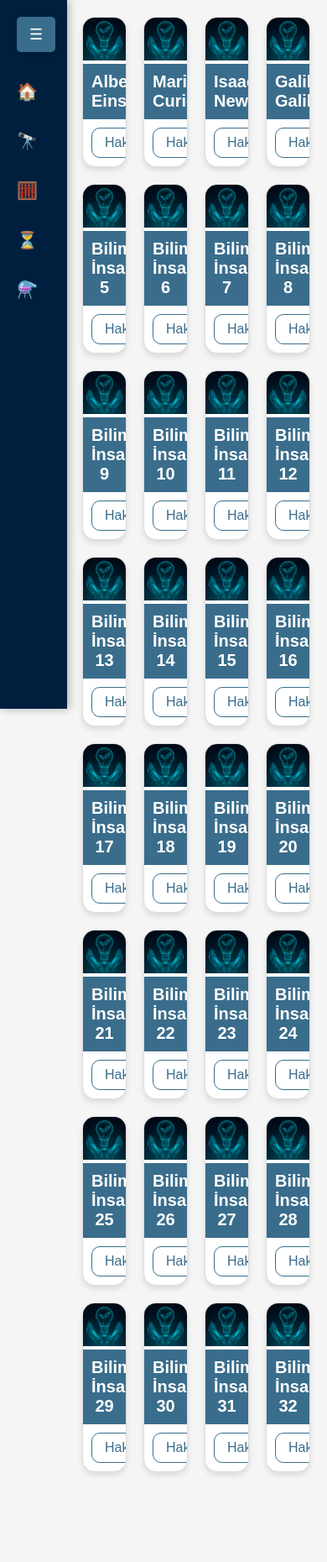
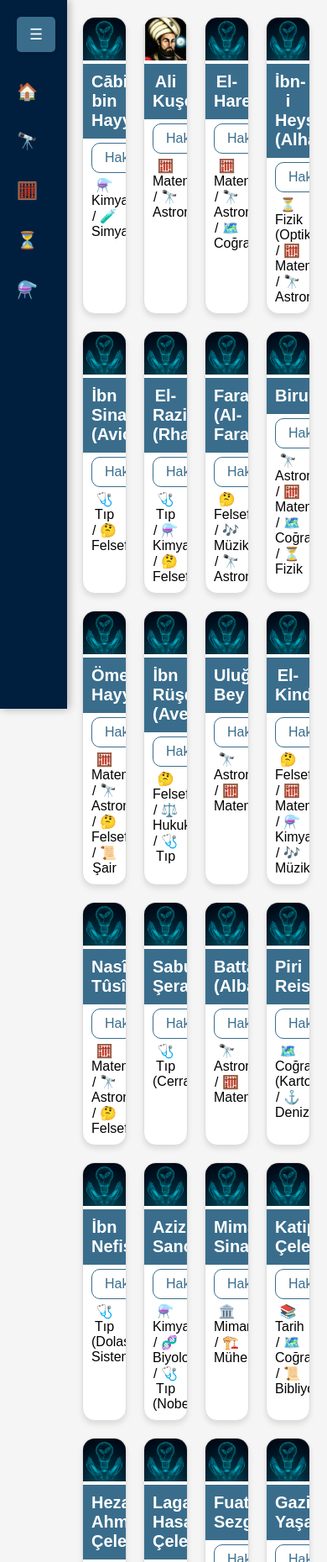
Before and after one commit to Emre1nel/Emre1nel, a plain HTML site: page TRALM.html in a window 390 px wide. Shown: the top 1860 px of the page at 84% size. Before the commit the page ends 1793 px from the top, so only its background shows below. Drawn offline with Linux system fonts and the light colour scheme.

Commit message:
Add files via upload

```diff
--- a/TRALM.html
+++ b/TRALM.html
@@ -8,229 +8,261 @@
 
 </head>
 <body>
-    <div class="container">
+       <div class="container">
         <div class="card">
-            <img src="images11/ss33442111.png" alt="Albert Einstein">
-            <h3>Albert Einstein</h3>
+            <img src="images11/ss33442111.png" alt="Cābir bin Hayyān">
+            <h3>Cābir bin Hayyān</h3>
             <div class="about">
-                <a href="einstein.html">Hakkında</a>
+                <a href="CBH.html">Hakkında</a>
+                <p>⚗️ Kimya / 🧪 Simya</p> <!-- p1 düzeltildi ve alan eklendi -->
             </div>
         </div>
         <div class="card">
-            <img src="images11/ss33442111.png" alt="Marie Curie">
-            <h3>Marie Curie</h3>
+            <img src="images11/KSCF.jpg" alt="Ali Kuşçu">
+            <h3>Ali Kuşçu</h3>
             <div class="about">
-                <a href="curie.html">Hakkında</a>
+                <a href="KSC.html">Hakkında</a>
+                <p>🧮 Matematik / 🔭 Astronomi</p> <!-- p1 düzeltildi -->
             </div>
         </div>
         <div class="card">
-            <img src="images11/ss33442111.png" alt="Isaac Newton">
-            <h3>Isaac Newton</h3>
+            <img src="images11/ss33442111.png" alt="El-Harezmi">
+            <h3>El-Harezmi</h3>
             <div class="about">
-                <a href="newton.html">Hakkında</a>
+                <a href="harezmi.html">Hakkında</a>
+                <p>🧮 Matematik / 🔭 Astronomi / 🗺️ Coğrafya</p> <!-- Newton yerine -->
             </div>
         </div>
         <div class="card">
-            <img src="images11/ss33442111.png" alt="Galileo Galilei">
-            <h3>Galileo Galilei</h3>
+            <img src="images11/ss33442111.png" alt="İbn-i Heysem">
+            <h3>İbn-i Heysem (Alhazen)</h3>
             <div class="about">
-                <a href="galilei.html">Hakkında</a>
+                <a href="ibn_heysem.html">Hakkında</a>
+                <p>⏳ Fizik (Optik) / 🧮 Matematik / 🔭 Astronomi</p> <!-- Galilei yerine -->
             </div>
         </div>
         <div class="card">
-            <img src="images11/ss33442111.png" alt="Bilim İnsanı 5">
-            <h3>Bilim İnsanı 5</h3>
+            <img src="images11/ss33442111.png" alt="İbn Sina">
+            <h3>İbn Sina (Avicenna)</h3>
             <div class="about">
-                <a href="#">Hakkında</a>
+                <a href="ibn_sina.html">Hakkında</a>
+                <p>🩺 Tıp / 🤔 Felsefe</p> <!-- Bilim İnsanı 5 yerine -->
             </div>
         </div>
         <div class="card">
-            <img src="images11/ss33442111.png" alt="Bilim İnsanı 6">
-            <h3>Bilim İnsanı 6</h3>
+            <img src="images11/ss33442111.png" alt="El-Razi">
+            <h3>El-Razi (Rhazes)</h3>
             <div class="about">
-                <a href="#">Hakkında</a>
+                <a href="el_razi.html">Hakkında</a>
+                <p>🩺 Tıp / ⚗️ Kimya / 🤔 Felsefe</p> <!-- Bilim İnsanı 6 yerine -->
             </div>
         </div>
         <div class="card">
-            <img src="images11/ss33442111.png" alt="Bilim İnsanı 7">
-            <h3>Bilim İnsanı 7</h3>
+            <img src="images11/ss33442111.png" alt="Farabi">
+            <h3>Farabi (Al-Farabi)</h3>
             <div class="about">
-                <a href="#">Hakkında</a>
+                <a href="farabi.html">Hakkında</a>
+                <p>🤔 Felsefe / 🎶 Müzik / 🔭 Astronomi</p> <!-- Bilim İnsanı 7 yerine -->
             </div>
         </div>
         <div class="card">
-            <img src="images11/ss33442111.png" alt="Bilim İnsanı 8">
-            <h3>Bilim İnsanı 8</h3>
+            <img src="images11/ss33442111.png" alt="Biruni">
+            <h3>Biruni</h3>
             <div class="about">
-                <a href="#">Hakkında</a>
+                <a href="biruni.html">Hakkında</a>
+                <p>🔭 Astronomi / 🧮 Matematik / 🗺️ Coğrafya / ⏳ Fizik</p> <!-- Bilim İnsanı 8 yerine -->
             </div>
         </div>
         <div class="card">
-            <img src="images11/ss33442111.png" alt="Bilim İnsanı 9">
-            <h3>Bilim İnsanı 9</h3>
+            <img src="images11/ss33442111.png" alt="Ömer Hayyam">
+            <h3>Ömer Hayyam</h3>
             <div class="about">
-                <a href="#">Hakkında</a>
+                <a href="omer_hayyam.html">Hakkında</a>
+                <p>🧮 Matematik / 🔭 Astronomi / 🤔 Felsefe / 📜 Şair</p> <!-- Bilim İnsanı 9 yerine -->
             </div>
         </div>
         <div class="card">
-            <img src="images11/ss33442111.png" alt="Bilim İnsanı 10">
-            <h3>Bilim İnsanı 10</h3>
+            <img src="images11/ss33442111.png" alt="İbn Rüşd">
+            <h3>İbn Rüşd (Averroes)</h3>
             <div class="about">
-                <a href="#">Hakkında</a>
+                <a href="ibn_rusd.html">Hakkında</a>
+                <p>🤔 Felsefe / ⚖️ Hukuk / 🩺 Tıp</p> <!-- Bilim İnsanı 10 yerine -->
             </div>
         </div>
         <div class="card">
-            <img src="images11/ss33442111.png" alt="Bilim İnsanı 11">
-            <h3>Bilim İnsanı 11</h3>
+            <img src="images11/ss33442111.png" alt="Uluğ Bey">
+            <h3>Uluğ Bey</h3>
             <div class="about">
-                <a href="#">Hakkında</a>
+                <a href="ulug_bey.html">Hakkında</a>
+                <p>🔭 Astronomi / 🧮 Matematik</p> <!-- Bilim İnsanı 11 yerine -->
             </div>
         </div>
         <div class="card">
-            <img src="images11/ss33442111.png" alt="Bilim İnsanı 12">
-            <h3>Bilim İnsanı 12</h3>
+            <img src="images11/ss33442111.png" alt="El-Kindi">
+            <h3>El-Kindi</h3>
             <div class="about">
-                <a href="#">Hakkında</a>
+                <a href="el_kindi.html">Hakkında</a>
+                <p>🤔 Felsefe / 🧮 Matematik / ⚗️ Kimya / 🎶 Müzik</p> <!-- Bilim İnsanı 12 yerine -->
             </div>
         </div>
         <div class="card">
-            <img src="images11/ss33442111.png" alt="Bilim İnsanı 13">
-            <h3>Bilim İnsanı 13</h3>
+            <img src="images11/ss33442111.png" alt="Nasîrüddin Tûsî">
+            <h3>Nasîrüddin Tûsî</h3>
             <div class="about">
-                <a href="#">Hakkında</a>
+                <a href="tusi.html">Hakkında</a>
+                <p>🧮 Matematik / 🔭 Astronomi / 🤔 Felsefe</p> <!-- Bilim İnsanı 13 yerine -->
             </div>
         </div>
         <div class="card">
-            <img src="images11/ss33442111.png" alt="Bilim İnsanı 14">
-            <h3>Bilim İnsanı 14</h3>
+            <img src="images11/ss33442111.png" alt="Sabuncuoğlu Şerafeddin">
+            <h3>Sabuncuoğlu Şerafeddin</h3>
             <div class="about">
-                <a href="#">Hakkında</a>
+                <a href="sabuncuoglu.html">Hakkında</a>
+                <p>🩺 Tıp (Cerrahi)</p> <!-- Bilim İnsanı 14 yerine -->
             </div>
         </div>
         <div class="card">
-            <img src="images11/ss33442111.png" alt="Bilim İnsanı 15">
-            <h3>Bilim İnsanı 15</h3>
+            <img src="images11/ss33442111.png" alt="Battani">
+            <h3>Battani (Albatenius)</h3>
             <div class="about">
-                <a href="#">Hakkında</a>
+                <a href="battani.html">Hakkında</a>
+                <p>🔭 Astronomi / 🧮 Matematik</p> <!-- Bilim İnsanı 15 yerine -->
             </div>
         </div>
         <div class="card">
-            <img src="images11/ss33442111.png" alt="Bilim İnsanı 16">
-            <h3>Bilim İnsanı 16</h3>
+            <img src="images11/ss33442111.png" alt="Piri Reis">
+            <h3>Piri Reis</h3>
             <div class="about">
-                <a href="#">Hakkında</a>
+                <a href="piri_reis.html">Hakkında</a>
+                <p>🗺️ Coğrafya (Kartografya) / ⚓ Denizcilik</p> <!-- Bilim İnsanı 16 yerine -->
             </div>
         </div>
         <div class="card">
-            <img src="images11/ss33442111.png" alt="Bilim İnsanı 17">
-            <h3>Bilim İnsanı 17</h3>
+            <img src="images11/ss33442111.png" alt="İbn Nefis">
+            <h3>İbn Nefis</h3>
             <div class="about">
-                <a href="#">Hakkında</a>
+                <a href="ibn_nefis.html">Hakkında</a>
+                <p>🩺 Tıp (Dolaşım Sistemi)</p> <!-- Bilim İnsanı 17 yerine -->
             </div>
         </div>
         <div class="card">
-            <img src="images11/ss33442111.png" alt="Bilim İnsanı 18">
-            <h3>Bilim İnsanı 18</h3>
+            <img src="images11/ss33442111.png" alt="Aziz Sancar">
+            <h3>Aziz Sancar</h3>
             <div class="about">
-                <a href="#">Hakkında</a>
+                <a href="aziz_sancar.html">Hakkında</a>
+                <p>⚗️ Kimya / 🧬 Biyoloji / 🩺 Tıp (Nobel)</p> <!-- Bilim İnsanı 18 yerine -->
             </div>
         </div>
         <div class="card">
-            <img src="images11/ss33442111.png" alt="Bilim İnsanı 19">
-            <h3>Bilim İnsanı 19</h3>
+            <img src="images11/ss33442111.png" alt="Mimar Sinan">
+            <h3>Mimar Sinan</h3>
             <div class="about">
-                <a href="#">Hakkında</a>
+                <a href="mimar_sinan.html">Hakkında</a>
+                <p>🏛️ Mimarlık / 🏗️ Mühendislik</p> <!-- Bilim İnsanı 19 yerine -->
             </div>
         </div>
         <div class="card">
-            <img src="images11/ss33442111.png" alt="Bilim İnsanı 20">
-            <h3>Bilim İnsanı 20</h3>
+            <img src="images11/ss33442111.png" alt="Katip Çelebi">
+            <h3>Katip Çelebi</h3>
             <div class="about">
-                <a href="#">Hakkında</a>
+                <a href="katip_celebi.html">Hakkında</a>
+                <p>📚 Tarih / 🗺️ Coğrafya / 📜 Bibliyografya</p> <!-- Bilim İnsanı 20 yerine -->
             </div>
         </div>
         <div class="card">
-            <img src="images11/ss33442111.png" alt="Bilim İnsanı 21">
-            <h3>Bilim İnsanı 21</h3>
+            <img src="images11/ss33442111.png" alt="Hezarfen Ahmed Çelebi">
+            <h3>Hezarfen Ahmed Çelebi</h3>
             <div class="about">
-                <a href="#">Hakkında</a>
+                <a href="hezarfen.html">Hakkında</a>
+                <p>✈️ Havacılık (Öncü) / 💡 Mucit</p> <!-- Bilim İnsanı 21 yerine -->
             </div>
         </div>
         <div class="card">
-            <img src="images11/ss33442111.png" alt="Bilim İnsanı 22">
-            <h3>Bilim İnsanı 22</h3>
+            <img src="images11/ss33442111.png" alt="Lagari Hasan Çelebi">
+            <h3>Lagari Hasan Çelebi</h3>
             <div class="about">
-                <a href="#">Hakkında</a>
+                <a href="lagari_hasan.html">Hakkında</a>
+                <p>🚀 Roketçilik (Öncü)</p> <!-- Bilim İnsanı 22 yerine -->
             </div>
         </div>
         <div class="card">
-            <img src="images11/ss33442111.png" alt="Bilim İnsanı 23">
-            <h3>Bilim İnsanı 23</h3>
+            <img src="images11/ss33442111.png" alt="Fuat Sezgin">
+            <h3>Fuat Sezgin</h3>
             <div class="about">
-                <a href="#">Hakkında</a>
+                <a href="fuat_sezgin.html">Hakkında</a>
+                <p>📚 Bilim Tarihi</p> <!-- Bilim İnsanı 23 yerine -->
             </div>
         </div>
         <div class="card">
-            <img src="images11/ss33442111.png" alt="Bilim İnsanı 24">
-            <h3>Bilim İnsanı 24</h3>
+            <img src="images11/ss33442111.png" alt="Gazi Yaşargil">
+            <h3>Gazi Yaşargil</h3>
             <div class="about">
-                <a href="#">Hakkında</a>
+                <a href="gazi_yasargil.html">Hakkında</a>
+                <p>🩺 Tıp (Nöroşirurji)</p> <!-- Bilim İnsanı 24 yerine -->
             </div>
         </div>
         <div class="card">
-            <img src="images11/ss33442111.png" alt="Bilim İnsanı 25">
-            <h3>Bilim İnsanı 25</h3>
+            <img src="images11/ss33442111.png" alt="Oktay Sinanoğlu">
+            <h3>Oktay Sinanoğlu</h3>
             <div class="about">
-                <a href="#">Hakkında</a>
+                <a href="oktay_sinanoglu.html">Hakkında</a>
+                <p>⚗️ Kimya / 🧬 Moleküler Biyofizik</p> <!-- Bilim İnsanı 25 yerine -->
             </div>
         </div>
         <div class="card">
-            <img src="images11/ss33442111.png" alt="Bilim İnsanı 26">
-            <h3>Bilim İnsanı 26</h3>
+            <img src="images11/ss33442111.png" alt="İbn Haldun">
+            <h3>İbn Haldun</h3>
             <div class="about">
-                <a href="#">Hakkında</a>
+                <a href="ibn_haldun.html">Hakkında</a>
+                <p>📚 Tarih / 🤔 Sosyoloji / Ekonomi</p> <!-- Bilim İnsanı 26 yerine -->
             </div>
         </div>
         <div class="card">
-            <img src="images11/ss33442111.png" alt="Bilim İnsanı 27">
-            <h3>Bilim İnsanı 27</h3>
+            <img src="images11/ss33442111.png" alt="Cezeri">
+            <h3>Cezeri</h3>
             <div class="about">
-                <a href="#">Hakkında</a>
+                <a href="cezeri.html">Hakkında</a>
+                <p>💡 Mucit / 🏗️ Mühendislik (Sibernetik)</p> <!-- Bilim İnsanı 27 yerine -->
             </div>
         </div>
         <div class="card">
-            <img src="images11/ss33442111.png" alt="Bilim İnsanı 28">
-            <h3>Bilim İnsanı 28</h3>
+            <img src="images11/ss33442111.png" alt="Akşemseddin">
+            <h3>Akşemseddin</h3>
             <div class="about">
-                <a href="#">Hakkında</a>
+                <a href="aksemseddin.html">Hakkında</a>
+                <p>🩺 Tıp / 🙏 Tasavvuf</p> <!-- Bilim İnsanı 28 yerine -->
             </div>
         </div>
         <div class="card">
-            <img src="images11/ss33442111.png" alt="Bilim İnsanı 29">
-            <h3>Bilim İnsanı 29</h3>
+            <img src="images11/ss33442111.png" alt="Takiyüddin">
+            <h3>Takiyüddin</h3>
             <div class="about">
-                <a href="#">Hakkında</a>
+                <a href="takiyuddin.html">Hakkında</a>
+                <p>🔭 Astronomi / 🧮 Matematik / ⏳ Fizik (Optik/Mekanik)</p> <!-- Bilim İnsanı 29 yerine -->
             </div>
         </div>
         <div class="card">
-            <img src="images11/ss33442111.png" alt="Bilim İnsanı 30">
-            <h3>Bilim İnsanı 30</h3>
+            <img src="images11/ss33442111.png" alt="Gelenbevi İsmail Efendi">
+            <h3>Gelenbevi İsmail Efendi</h3>
             <div class="about">
-                <a href="#">Hakkında</a>
+                <a href="gelenbevi.html">Hakkında</a>
+                <p>🧮 Matematik / 🤔 Mantık</p> <!-- Bilim İnsanı 30 yerine -->
             </div>
         </div>
         <div class="card">
-            <img src="images11/ss33442111.png" alt="Bilim İnsanı 31">
-            <h3>Bilim İnsanı 31</h3>
+            <img src="images11/ss33442111.png" alt="İbnü'l-Baytâr">
+            <h3>İbnü'l-Baytâr</h3>
             <div class="about">
-                <a href="#">Hakkında</a>
+                <a href="ibnulbaytar.html">Hakkında</a>
+                <p>🌿 Botanik / 💊 Eczacılık</p> <!-- Bilim İnsanı 31 yerine -->
             </div>
         </div>
         <div class="card">
-            <img src="images11/ss33442111.png" alt="Bilim İnsanı 32">
-            <h3>Bilim İnsanı 32</h3>
+            <img src="images11/ss33442111.png" alt="Zerkâlî">
+            <h3>Zerkâlî (Arzachel)</h3>
             <div class="about">
-                <a href="#">Hakkında</a>
+                <a href="zerkali.html">Hakkında</a>
+                <p>🔭 Astronomi / 🛠️ Alet Yapımı (Usturlap)</p> <!-- Bilim İnsanı 32 yerine -->
             </div>
         </div>
 
@@ -244,13 +276,13 @@
               </div>
               <ul>
                 <li>
-                  <a href="#">
+                  <a href="TRALM.html">
                     <span class="icon">🏠</span>
                     <span class="text">Tümü</span>
                   </a>
                 </li>
                 <li>
-                  <a href="#">
+                  <a href="denem.html">
                     <span class="icon">🔭</span>
                     <span class="text">Astronomi</span>
                   </a>
@@ -264,13 +296,13 @@
                 <li>
                   <a href="#">
                     <span class="icon">⏳</span>
-                    <span class="text">Fizik</span>
+                    <span class="text">Tıp</span>
                   </a>
                 </li>
                 <li>
                   <a href="#">
                     <span class="icon">⚗️</span>
-                    <span class="text">Kimya</span>
+                    <span class="text">Kimya/Simya</span>
                   </a>
                 </li>
               </ul>
--- a/stylesTRALM.css
+++ b/stylesTRALM.css
@@ -59,6 +59,8 @@
             display: inline-block;
             padding: 8px 15px;
             font-size: 16px;
+            position: relative;
+            top: -5px;
             color: #3a6d8c;
             text-decoration: none;
             border: 1px solid #3a6d8c;
@@ -70,6 +72,20 @@
             background-color: #3a6d8c;
             color: #fff;
         }
+
+
+
+
+        .card .about p1 {
+          display: inline-block;
+          padding: 8px 15px;
+          font-size: 16px;
+          color: #3a6d8c;
+          text-decoration: none;
+          border: 1px solid #3a6d8c;
+          border-radius: 10px;
+          transition: background-color 0.3s, color 0.3s;
+      }
 
 
 
```
Also changed, not shown: denem.html (added, +162 -0 lines), images11/KSCF.jpg (added).
